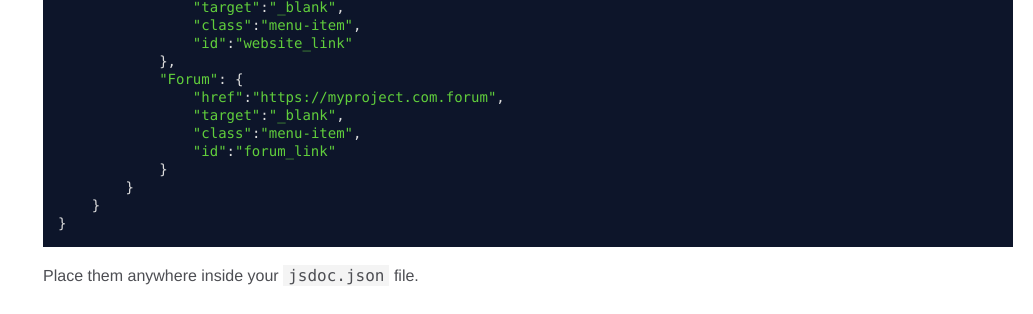
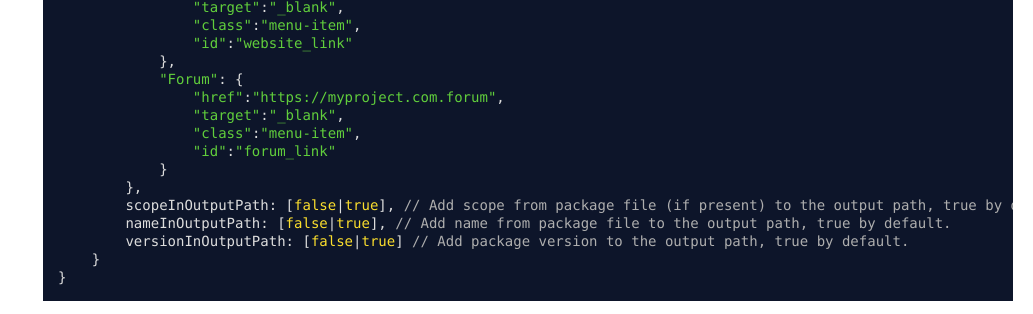
Before and after one commit to zhennann/docdash, a plain HTML site: page index.html in a window 1280 px wide. Shown: the part 3544-3858 px from the top of the page, without its empty margins (247-1280 px from the left). Drawn offline with Linux system fonts and the light colour scheme.

Commit message:
Deploy code docs to GitHub Pages Travis build: 70
Commit: 74a48c537ec93fed4349794f66d3b587df8563b0

```diff
--- a/index.html
+++ b/index.html
@@ -173,7 +173,10 @@
                 &quot;class&quot;:&quot;menu-item&quot;,
                 &quot;id&quot;:&quot;forum_link&quot;
             }
-        }
+        },
+        scopeInOutputPath: [false|true], // Add scope from package file (if present) to the output path, true by default.
+        nameInOutputPath: [false|true], // Add name from package file to the output path, true by default.
+        versionInOutputPath: [false|true] // Add package version to the output path, true by default.
     }
 }
 </code></pre>
```
